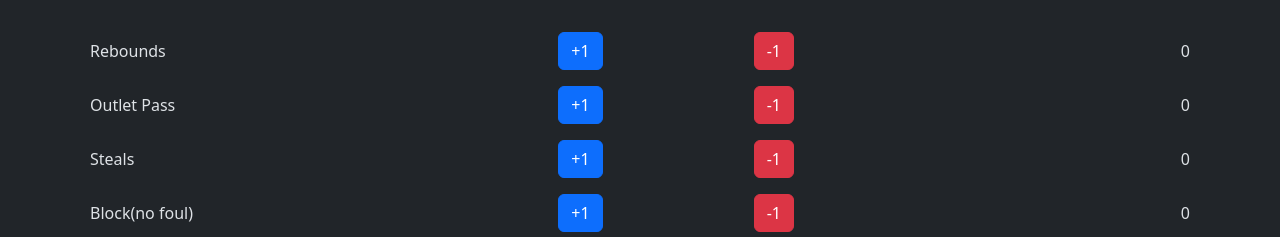
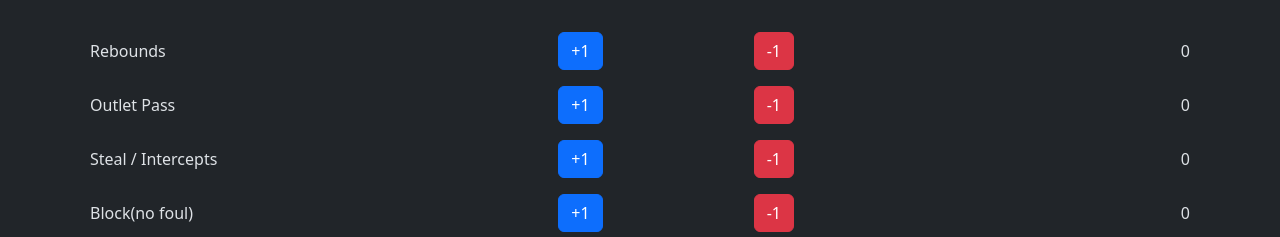
Before and after one commit to baylisslabs/basketball-stats-app, a Vue app: page / in a window 1280 px wide. Shown: the top 237 px of the page. Built offline with nearby package versions, Linux system fonts and the light colour scheme.

Commit message:
feat: fixup

```diff
--- a/src/components/App.vue
+++ b/src/components/App.vue
@@ -97,7 +97,7 @@ export default {
         //{ "label": "Screens", value: 0 },
         { "label": "Rebounds", value: 0 },
         { "label": "Outlet Pass", value: 0 },
-        { "label": "Steals", value: 0 },
+        { "label": "Steal / Intercepts", value: 0 },
         { "label": "Block(no foul)", value: 0 },
         { "label": "Shot Attempt\n(In the paint)", value: 0 },
       ];
```
